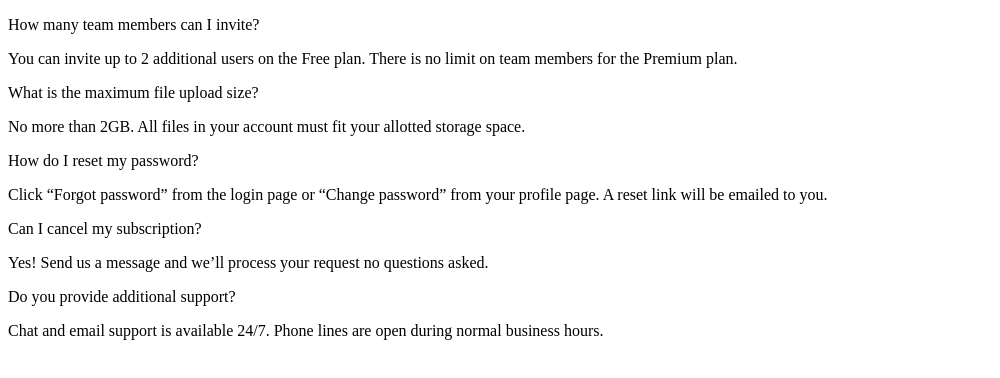
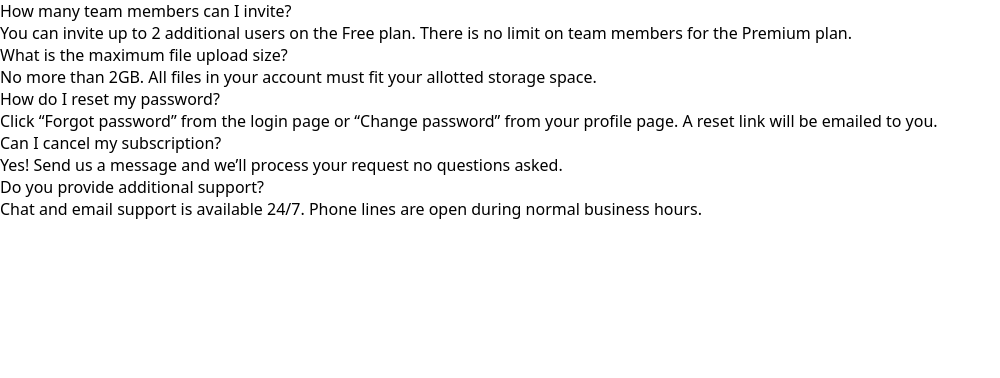
Before and after one commit to w3bdev1/faq-accordion-card, a plain HTML site: page index.html in a window 1280 px wide. Shown: the whole page, without its empty margins (0-1000 px from the left). Drawn offline with Linux system fonts and the light colour scheme.

Commit message:
Initial css added

```diff
--- a/index.html
+++ b/index.html
@@ -4,6 +4,7 @@
   <meta charset="UTF-8">
   <meta name="viewport" content="width=device-width, initial-scale=1.0">
   <link rel="icon" type="image/png" sizes="32x32" href="./images/favicon-32x32.png">
+  <link rel="stylesheet" href="style.css" media="all">
   <title>Frontend Mentor | FAQ Accordion Card</title>
 </head>
 <body>
--- /dev/null
+++ b/style.css
@@ -0,0 +1,21 @@
+*,
+*:before,
+*:after {
+  box-sizing: border-box;
+  margin: 0;
+  padding: 0;
+}
+
+:root {
+  --txt-sat-blue: hsl(238, 29%, 16%);
+  --txt-red: hsl(14, 88%, 65%);
+  --txt-gr-blue-1: hsl(240, 6%, 50%);
+  --txt-gr-blue-2: hsl(237, 12%, 33%);
+  --grad-violet: hsl(273, 75%, 66%);
+  --grad-blue: hsl(240, 73%, 65%);
+  --divider: hsl(240, 5%, 91%);
+}
+
+body {
+  font-family: "Kumbh Sans", sans;
+}
```
